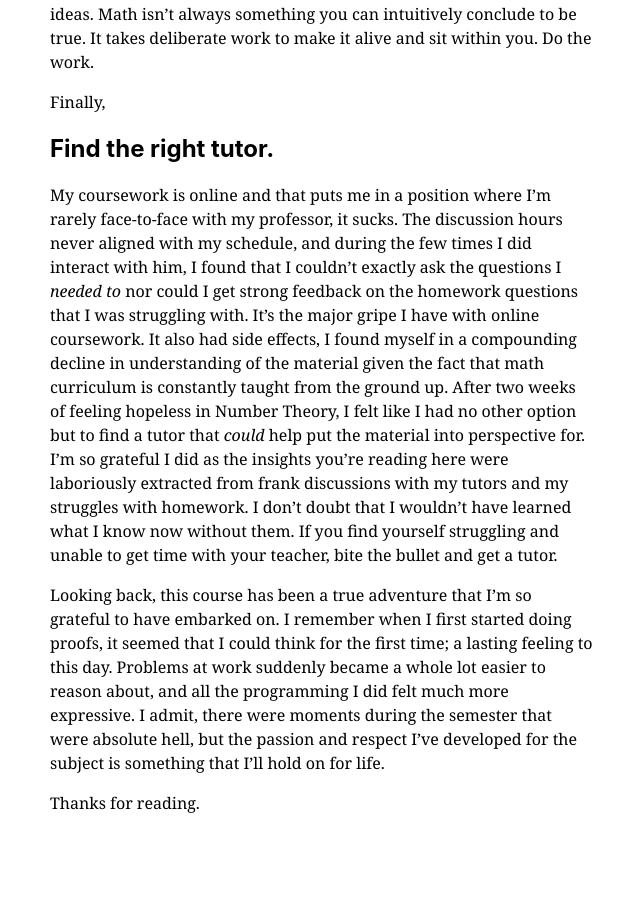
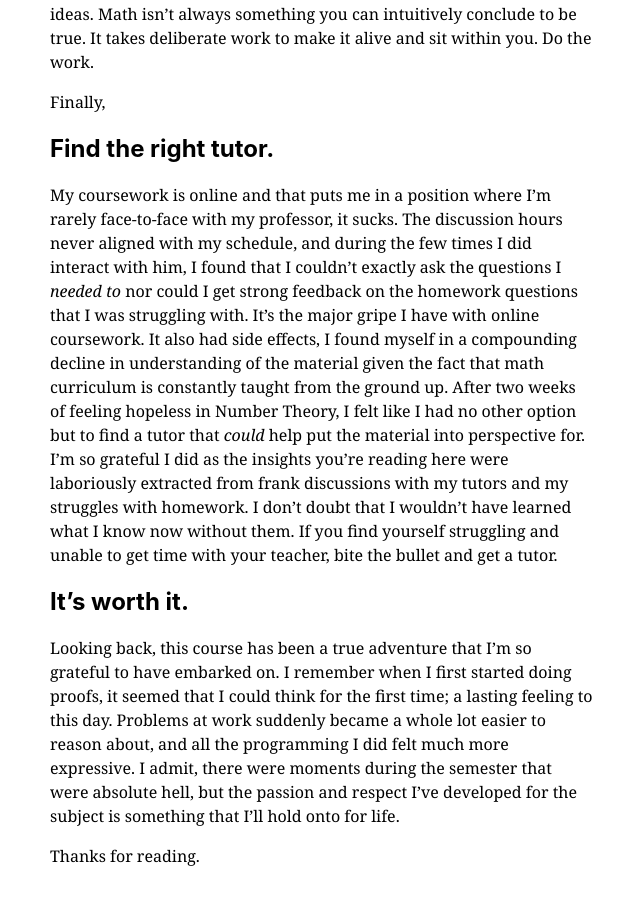
Before and after one commit to unnamedplay-r/gabeism.github.io, a Jekyll site: the page built from _posts/2020-01-03-my-first-math-insights.md, in a window 1280 px wide and 900 px high, scrolled down 3684 px. Shown: the whole window, without its empty margins (318-958 px from the left). Built offline with Jekyll 4.4.1, drawn with Linux system fonts in a browser that asks for light colours; nearby versions of some CDN libraries; formulas are drawn with MathJax 3; before the commit the page ends 4531 px from its top, so only the background shows below that.

Commit message:
Edited blog post and removed categories from it.

```diff
--- a/_posts/2020-01-03-my-first-math-insights.md
+++ b/_posts/2020-01-03-my-first-math-insights.md
@@ -57,7 +56,7 @@ Finally,
 ## Find the right tutor.
 My coursework is online and that puts me in a position where I’m rarely face-to-face with my professor, it sucks. The discussion hours never aligned with my schedule, and during the few times I did interact with him, I found that I couldn’t exactly ask the questions I *needed to* nor could I get strong feedback on the homework questions that I was struggling with. It's the major gripe I have with online coursework. It also had side effects, I found myself in a compounding decline in understanding of the material given the fact that math curriculum is constantly taught from the ground up. After two weeks of feeling hopeless in Number Theory, I felt like I had no other option but to find a tutor that *could* help put the material into perspective for. I'm so grateful I did as the insights you're reading here were laboriously extracted from frank discussions with my tutors and my struggles with homework. I don't doubt that I wouldn't have learned what I know now without them. If you find yourself struggling and unable to get time with your teacher, bite the bullet and get a tutor.
 
-
-Looking back, this course has been a true adventure that I'm so grateful to have embarked on. I remember when I first started doing proofs, it seemed that I could think for the first time; a lasting feeling to this day. Problems at work suddenly became a whole lot easier to reason about, and all the programming I did felt much more expressive. I admit, there were moments during the semester that were absolute hell, but the passion and respect I've developed for the subject is something that I'll hold on for life.
+## It's worth it.
+Looking back, this course has been a true adventure that I'm so grateful to have embarked on. I remember when I first started doing proofs, it seemed that I could think for the first time; a lasting feeling to this day. Problems at work suddenly became a whole lot easier to reason about, and all the programming I did felt much more expressive. I admit, there were moments during the semester that were absolute hell, but the passion and respect I've developed for the subject is something that I'll hold onto for life.
 
 Thanks for reading.
```
Also changed, not shown: other parts of _posts/2020-01-03-my-first-math-insights.md (+0 -1 lines).
